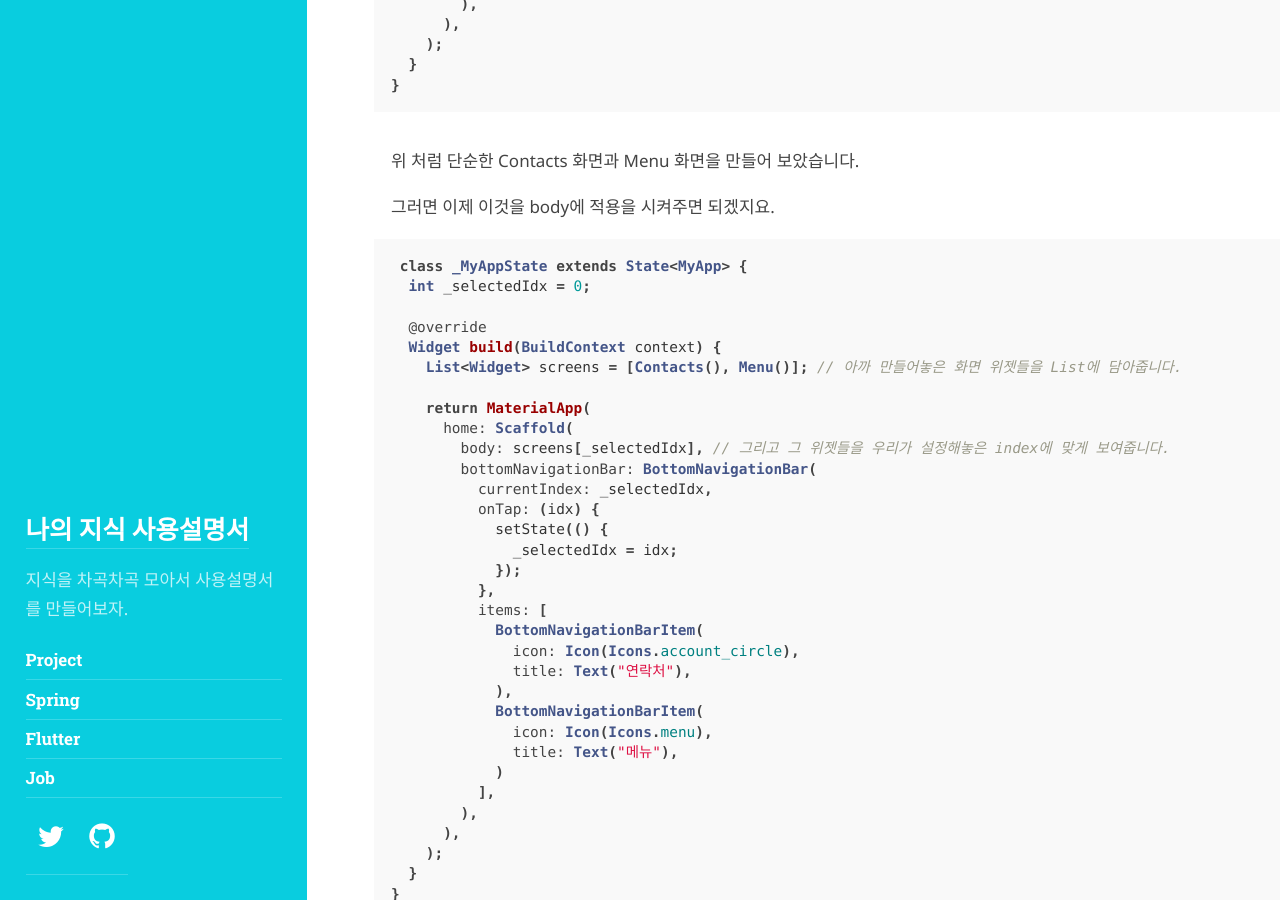
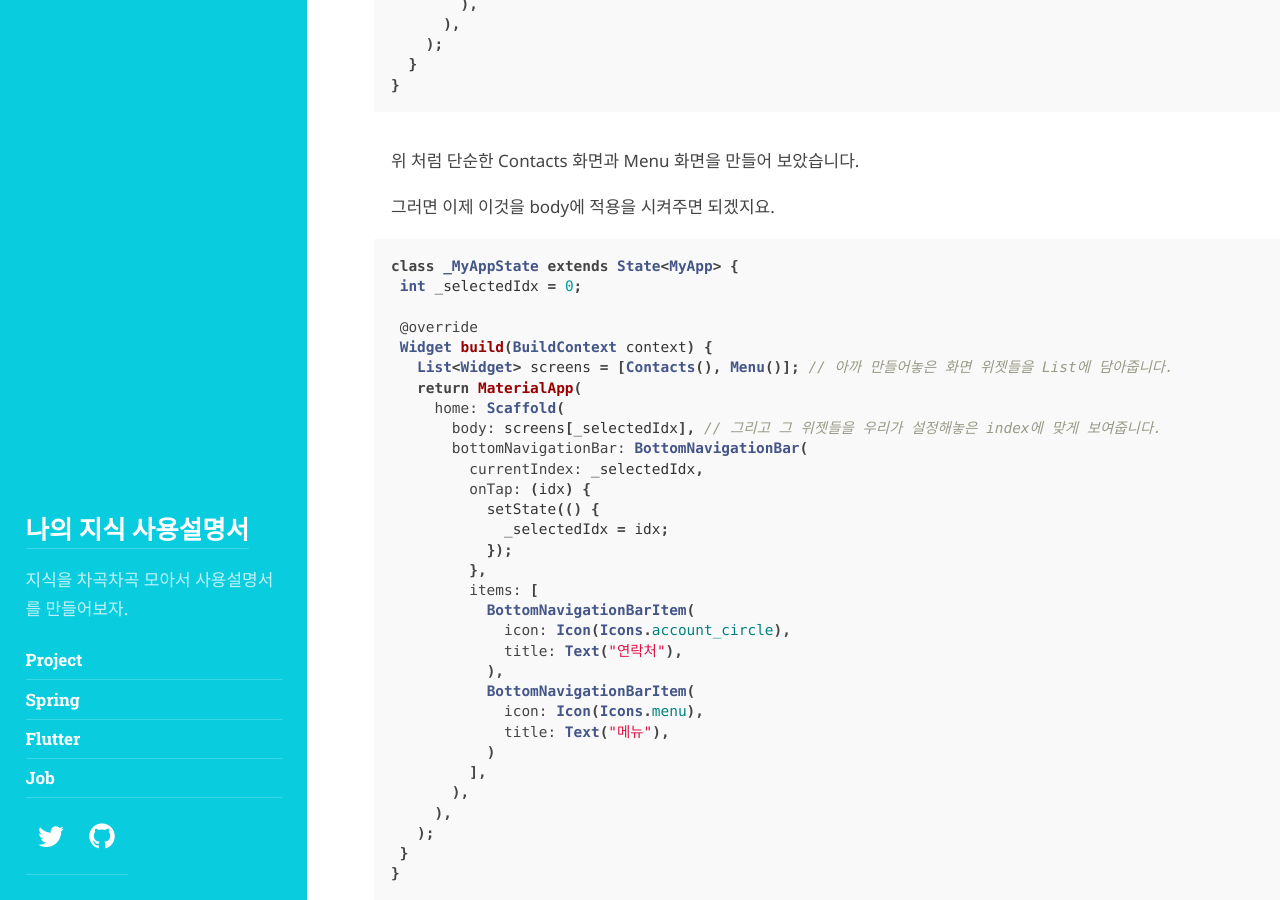
Before and after one commit to G-ONL/g-onl.github.io, a Jekyll site: the page built from _posts/2020-01-10-flutter-bottom-navigation-bar.md, in a window 1280 px wide and 900 px high, scrolled down 2840 px. Built offline with Jekyll 4.4.1, drawn with Linux system fonts in a browser that asks for light colours; some web fonts are replaced; comment, search, counter and statistics services are not loaded.

Commit message:
Update 2020-01-10-flutter-bottom-navigation-bar.md

````diff
--- a/_posts/2020-01-10-flutter-bottom-navigation-bar.md
+++ b/_posts/2020-01-10-flutter-bottom-navigation-bar.md
@@ -16,7 +16,7 @@ description: >
 
 처음 프로젝트를 만든 후에 main.dart 파일의 모든 내용을 지우고 처음부터 작성합니다.
 
-```java
+~~~java
 import 'package:flutter/material.dart';
 
 void main() => runApp(MyApp());
@@ -34,13 +34,14 @@ class _MyAppState extends State<MyApp> {
   return Container();
 }
 
-```
+~~~
+
 이렇게 초반 셋팅을 해놓은 후
 
 우선 BottomNavigationBar 부터 만들어 줍니다.
 
 
-```java
+~~~java
 class _MyAppState extends State<MyApp> {
 
   @override
@@ -54,14 +55,14 @@ class _MyAppState extends State<MyApp> {
     );
   }
 }
-```
+~~~
 
 이렇게 MaterialApp - Scaffold 안의 한 요소로 bottomNavigationBar를 이용할 수 있습니다.
 
  BottomNavigationBar 안에는 다양한 요소들이 또 존재하는데 저희는 여기서 currentIndex와 onTap, items를 이용하겠습니다.
 
 
- ```java
+~~~java
 class _MyAppState extends State<MyApp> {
 
   int _selectedIdx = 0;  // _를 붙여주면 private의 역할을 합니다.
@@ -94,7 +95,7 @@ class _MyAppState extends State<MyApp> {
     );
   }
 }
- ```
+~~~
 
 이렇게 까지만 해주게 되면 BottomNavigationBar가 누르고 작동하는 것을 볼 수가 있습니다.
 
@@ -102,7 +103,7 @@ class _MyAppState extends State<MyApp> {
 
 그래서 이제는 Body를 구성할 화면을 만들어보겠습니다.
 
-```java
+~~~java
 class Contacts extends StatelessWidget {
   @override
   Widget build(BuildContext context) {
@@ -130,80 +131,76 @@ class Menu extends StatelessWidget {
     );
   }
 }
-```
+~~~
+
  위 처럼 단순한 Contacts 화면과 Menu 화면을 만들어 보았습니다.
 
  그러면 이제 이것을 body에 적용을 시켜주면 되겠지요.
 
- ```java
- class _MyAppState extends State<MyApp> {
-  int _selectedIdx = 0;
+~~~java
+class _MyAppState extends State<MyApp> {
+ int _selectedIdx = 0;
 
-  @override
-  Widget build(BuildContext context) {
-    List<Widget> screens = [Contacts(), Menu()]; // 아까 만들어놓은 화면 위젯들을 List에 담아줍니다.
+ @override
+ Widget build(BuildContext context) {
+   List<Widget> screens = [Contacts(), Menu()]; // 아까 만들어놓은 화면 위젯들을 List에 담아줍니다.
+   return MaterialApp(
+     home: Scaffold(
+       body: screens[_selectedIdx], // 그리고 그 위젯들을 우리가 설정해놓은 index에 맞게 보여줍니다.
+       bottomNavigationBar: BottomNavigationBar(
+         currentIndex: _selectedIdx,
+         onTap: (idx) {
+           setState(() {
+             _selectedIdx = idx;
+           });
+         },
+         items: [
+           BottomNavigationBarItem(
+             icon: Icon(Icons.account_circle),
+             title: Text("연락처"),
+           ),
+           BottomNavigationBarItem(
+             icon: Icon(Icons.menu),
+             title: Text("메뉴"),
+           )
+         ],
+       ),
+     ),
+   );
+ }
+}
+~~~
 
-    return MaterialApp(
-      home: Scaffold(
-        body: screens[_selectedIdx], // 그리고 그 위젯들을 우리가 설정해놓은 index에 맞게 보여줍니다.
-        bottomNavigationBar: BottomNavigationBar(
-          currentIndex: _selectedIdx,
-          onTap: (idx) {
-            setState(() {
-              _selectedIdx = idx;
-            });
-          },
-          items: [
-            BottomNavigationBarItem(
-              icon: Icon(Icons.account_circle),
-              title: Text("연락처"),
-            ),
-            BottomNavigationBarItem(
-              icon: Icon(Icons.menu),
-              title: Text("메뉴"),
-            )
-          ],
-        ),
-      ),
-    );
-  }
-}
- ```
-
- 여기까지 완성했다면 이제 아래의 화면처럼 작동하는 BottomNavigationBar 어플리케이션을 만들게 되었습니다. (짝짝짝!)
+여기까지 완성했다면 이제 아래의 화면처럼 작동하는 BottomNavigationBar 어플리케이션을 만들게 되었습니다. (짝짝짝!)
 
 ![BottomNavigationBarApplication](https://user-images.githubusercontent.com/22094017/72127498-3d5eb180-33b3-11ea-854d-61f2750e3398.png)
 
+여기서 한 가지 더 사용을 해보도록 하겠습니다. 바로 IndexedStack 인데요.
 
+밑에 영상을 한 번 보시죠.
 
- 여기서 한 가지 더 사용을 해보도록 하겠습니다. 바로 IndexedStack 인데요.
+{% include video id="_O0PPD1Xfbk" provider="youtube" %}
 
- 밑에 영상을 한 번 보시죠.
-
- {% include video id="_O0PPD1Xfbk" provider="youtube" %}
-
-
-```java
+~~~java
 body: screens[_selectedIdx]
-```
+~~~
 
 에서
 
-```java
+~~~java
 body: IndexedStack(
     index: _selectedIdx,
     children: screens,
 )
-```
+~~~
+
 로 수정합니다. (끝)
-
-
 
 ## 2. stateless 위젯(+Provider)을 이용한 BottomNavigationBar 예제
 
 이번에는 StatlessWidget으로 초반 셋팅을 해줍니다.
 
-```java
+~~~java
 import 'package:flutter/material.dart';
 
 void main() => runApp(MyApp());
@@ -214,14 +211,13 @@ class MyApp extends StatelessWidget {
     return Container();
   }
 }
-
-```
+~~~
 
 이번에는 Provider라는 것을 이용할 것이기 때문에 pubspec.yaml 파일로 이동을 해서
 
 provider를 적어줍니다.
 
-```
+~~~
 dependencies:
   flutter:
     sdk: flutter
@@ -230,14 +226,14 @@ dependencies:
   # Use with the CupertinoIcons class for iOS style icons.
   cupertino_icons: ^0.1.2
   provider: ^4.0.1
-```
+~~~
 
 
 Provider 동작에 관해서는 따로 포스팅을 진행하겠습니다.
 
 bottomNavigationBarProvider.dart 파일을 하나 생성해 줍니다.
 
-```java
+~~~java
 import 'package:flutter/foundation.dart';
 
 class BottomNavigationBarProvider with ChangeNotifier {
@@ -250,11 +246,11 @@ class BottomNavigationBarProvider with ChangeNotifier {
     notifyListeners();
   }
 }
-```
+~~~
 
 뼈대를 만들어줍니다.
 
-```java
+~~~java
 import 'package:flutter/material.dart';
 
 void main() => runApp(MyApp());
@@ -270,11 +266,11 @@ class MyApp extends StatelessWidget {
     );
   }
 }
-```
+~~~
 
 가독성을 위해 따로 MainPage를 class로 분리시켜줍니다.
 
-```java
+~~~java
 import 'package:flutter/material.dart';
 
 void main() => runApp(MyApp());
@@ -297,12 +293,12 @@ class MainPage extends StatelessWidget {
     );
   }
 }
-```
+~~~
 
 Provider를 이용하기 위해서 MainPage를 ChangeNotifierProvider로 감싸줍니다.
 
 
-```java
+~~~java
 class MyApp extends StatelessWidget {
   @override
   Widget build(BuildContext context) {
@@ -313,13 +309,13 @@ class MyApp extends StatelessWidget {
     );
   }
 }
-```
+~~~
 
 
 이후에는 Provider로 값이 바뀌는 곳에 적절히 넣어줍니다.
 
 
-```java
+~~~java
 class MainPage extends StatelessWidget {
   @override
   Widget build(BuildContext context) {
@@ -342,12 +338,13 @@ class MainPage extends StatelessWidget {
     );
   }
 }
-```
+~~~
 
 이제 body만 구성하면 끝
 
 처음과 동일하게 Contacts와 Menu라는 화면 위젯을 만들어 줍니다.
-```java
+
+~~~java
 class Contacts extends StatelessWidget {
   @override
   Widget build(BuildContext context) {
@@ -375,31 +372,29 @@ class Menu extends StatelessWidget {
     );
   }
 }
-```
+~~~
+
 List를 만들어주고 그것을 index를 이용해 body에 넣어줍니다.
-```java
- List<Widget> screens = [Contacts(), Menu()];
 
-
- body: screens[_provider.currentIdx],
-```
+~~~java
+List<Widget> screens = [Contacts(), Menu()];
+body: screens[_provider.currentIdx],
+~~~
 
 이렇게까지만 해도 완성이지만 아까 배운 IndexedStack을 사용해서 마무리 지어보겠습니다.
 
-```java
- body: IndexedStack(
-        index: _provider.currentIdx,
-        children: screens,
-      ),
-```
+~~~java
+body: IndexedStack(
+       index: _provider.currentIdx,
+       children: screens,
+     ),
+~~~
+
 ![BottomNavigationBarApplication2](https://user-images.githubusercontent.com/22094017/72127383-cde8c200-33b2-11ea-83c3-70c813fe886b.png)
 
 진짜 끝!
 
-
 * 추가로 다양한 옵션들이 많으니 사용해보았으면 좋겠습니다.
-
-
 
 ---
 
````
